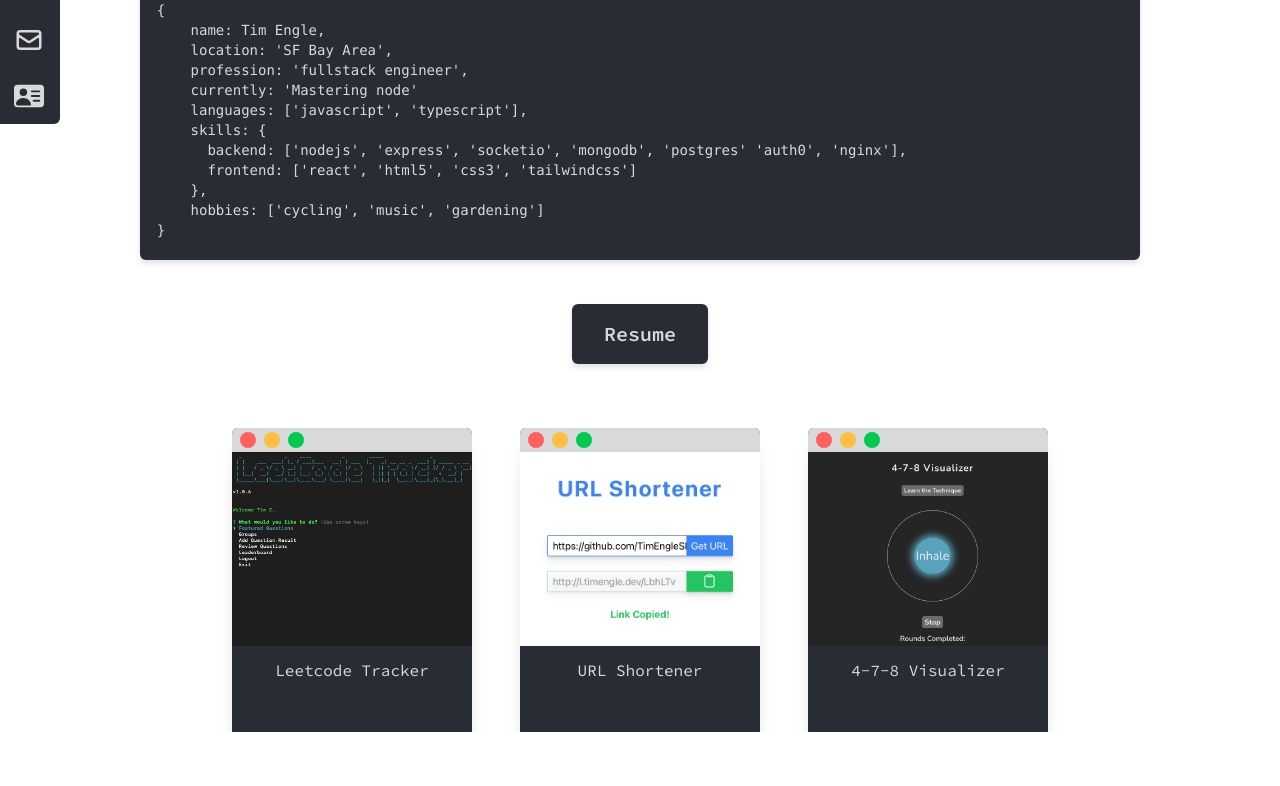
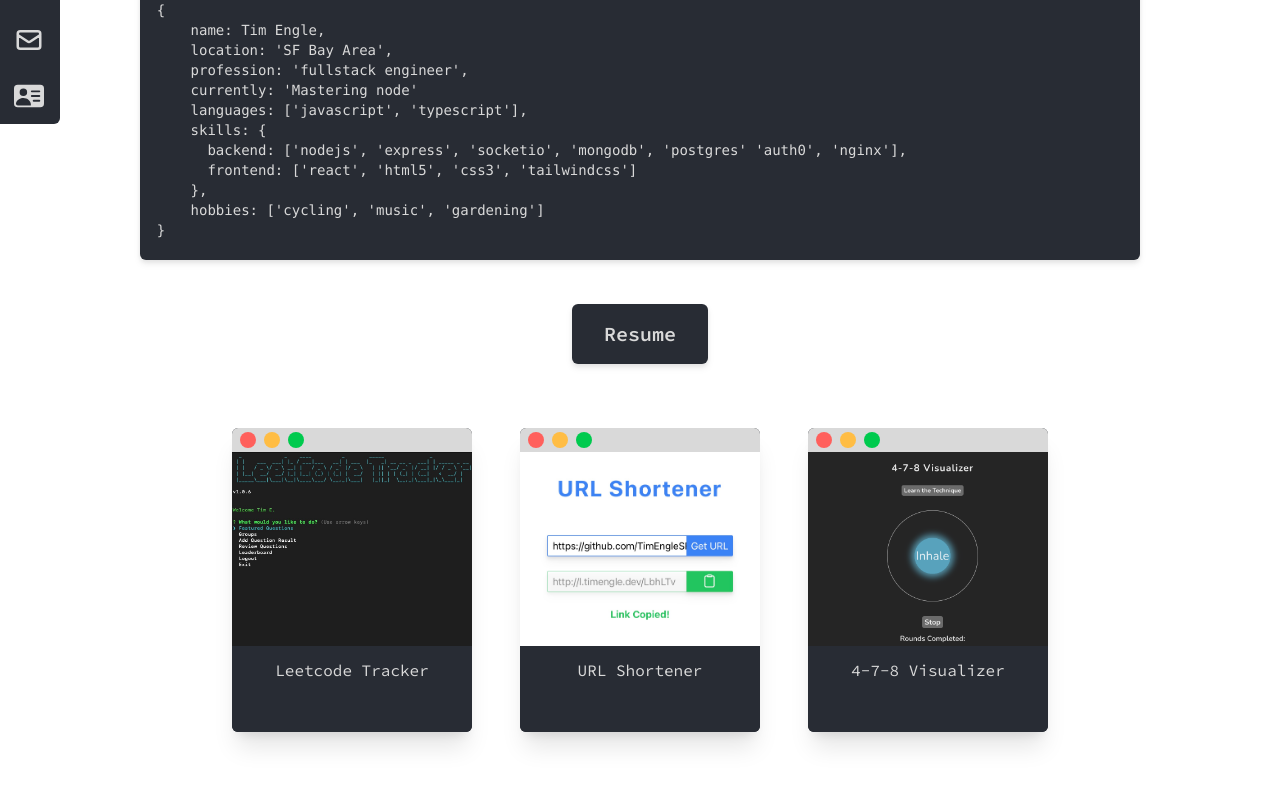
Before and after one commit to TimEngleSF/portfolio, a React (Vite) app: page / in a window 1280 px wide. Shown: the part 380-1166 px from the top of the page. Before the commit the page ends 1112 px from the top, so only its background shows below. Built offline with nearby package versions, Linux system fonts and the light colour scheme; some icons are missing.

Commit message:
Add projects section

```diff
--- a/src/components/Projects/ProjectContainer.jsx
+++ b/src/components/Projects/ProjectContainer.jsx
@@ -32,7 +32,7 @@ const ProjectContainer = () => {
     />
   ));
   return (
-    <section className="mx-auto flex flex-col md:w-[80%] md:flex-row md:justify-center md:gap-12">
+    <section className="mx-auto flex flex-col rounded-b-md pb-20 md:w-[80%] md:flex-row md:justify-center md:gap-12">
       {projectComponents}
     </section>
   );
--- a/src/components/Projects/ProjectsCard.jsx
+++ b/src/components/Projects/ProjectsCard.jsx
@@ -26,7 +26,7 @@ const ProjectsCard = ({
           <img src={img} alt={alt} />
         </figure>
       </a>
-      <div className="card-body items-center bg-termScreen p-3 text-center">
+      <div className="card-body items-center rounded-b-md bg-termScreen p-3 text-center">
         <a href={url} target="_blank">
           <h2 className="card-title">{title}</h2>
         </a>
```
